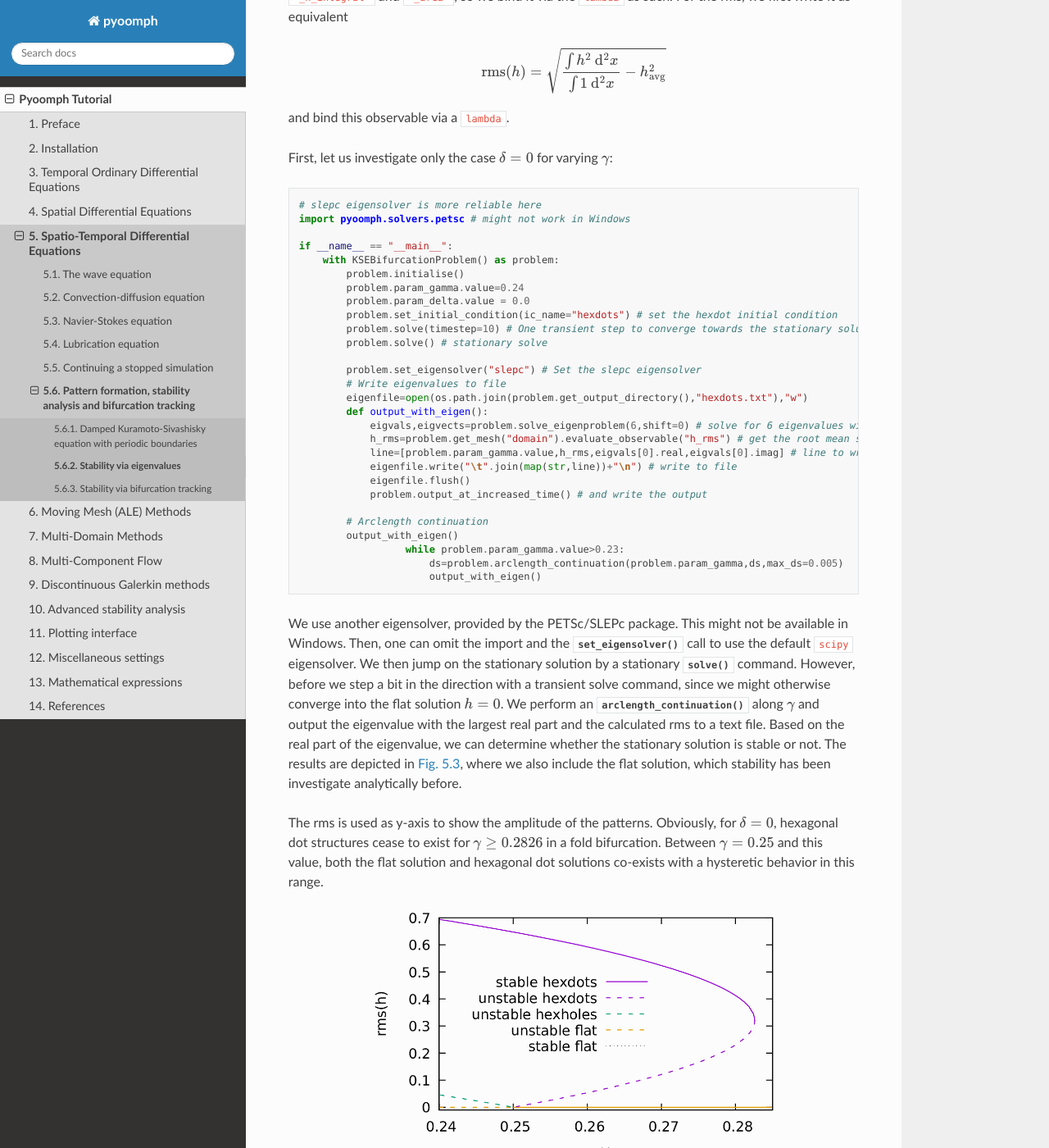
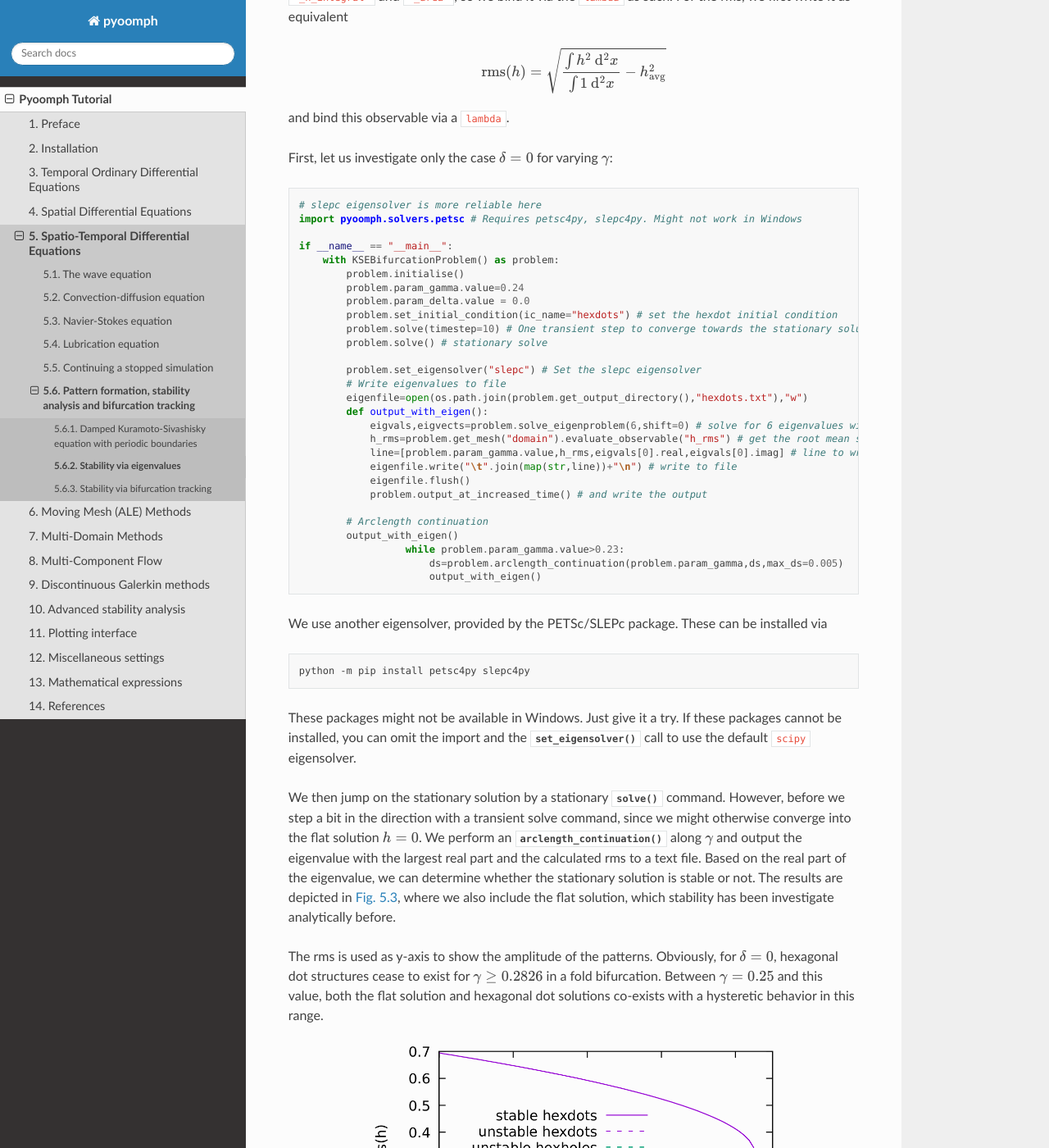
Before and after one commit to pyoomph/pyoomph, a Sphinx documentation site: the page built from docs/source/tutorial/pde/patterns/eigen.rst, in a window 1280 px wide and 1400 px high, scrolled down 2828 px. Shown: the whole window at 82% size. Built offline with Sphinx 7.4.7 and the Read the Docs theme 2.0.0, drawn with Linux system fonts in a browser that asks for light colours.

```diff
--- a/docs/source/tutorial/pde/patterns/eigen.rst
+++ b/docs/source/tutorial/pde/patterns/eigen.rst
@@ -104,7 +104,7 @@ First, let us investigate only the case :math:`\delta=0` for varying :math:`\gam
 
 
    # slepc eigensolver is more reliable here
-   import pyoomph.solvers.petsc # might not work in Windows
+   import pyoomph.solvers.petsc # Requires petsc4py, slepc4py. Might not work in Windows
 
    if __name__ == "__main__":
        with KSEBifurcationProblem() as problem:
@@ -132,7 +132,15 @@ First, let us investigate only the case :math:`\delta=0` for varying :math:`\gam
 		         ds=problem.arclength_continuation(problem.param_gamma,ds,max_ds=0.005)
 		         output_with_eigen()
 
-We use another eigensolver, provided by the PETSc/SLEPc package. This might not be available in Windows. Then, one can omit the import and the :py:meth:`~pyoomph.generic.problem.Problem.set_eigensolver` call to use the default ``scipy`` eigensolver. We then jump on the stationary solution by a stationary :py:meth:`~pyoomph.generic.problem.Problem.solve` command. However, before we step a bit in the direction with a transient solve command, since we might otherwise converge into the flat solution :math:`h=0`. We perform an :py:meth:`~pyoomph.generic.problem.Problem.arclength_continuation` along :math:`\gamma` and output the eigenvalue with the largest real part and the calculated rms to a text file. Based on the real part of the eigenvalue, we can determine whether the stationary solution is stable or not. The results are depicted in :numref:`figpdeksefold`, where we also include the flat solution, which stability has been investigate analytically before.
+We use another eigensolver, provided by the PETSc/SLEPc package. These can be installed via
+
+.. code:: bash
+
+   python -m pip install petsc4py slepc4py
+
+These packages might not be available in Windows. Just give it a try. If these packages cannot be installed, you can omit the import and the :py:meth:`~pyoomph.generic.problem.Problem.set_eigensolver` call to use the default ``scipy`` eigensolver.
+
+We then jump on the stationary solution by a stationary :py:meth:`~pyoomph.generic.problem.Problem.solve` command. However, before we step a bit in the direction with a transient solve command, since we might otherwise converge into the flat solution :math:`h=0`. We perform an :py:meth:`~pyoomph.generic.problem.Problem.arclength_continuation` along :math:`\gamma` and output the eigenvalue with the largest real part and the calculated rms to a text file. Based on the real part of the eigenvalue, we can determine whether the stationary solution is stable or not. The results are depicted in :numref:`figpdeksefold`, where we also include the flat solution, which stability has been investigate analytically before.
 
 The rms is used as y-axis to show the amplitude of the patterns. Obviously, for :math:`\delta=0`, hexagonal dot structures cease to exist for :math:`\gamma\geq 0.2826` in a fold bifurcation. Between :math:`\gamma=0.25` and this value, both the flat solution and hexagonal dot solutions co-exists with a hysteretic behavior in this range.
 
--- a/docs/source/tutorial/pde/patterns/kuramoto_sivanshinsky_arclength_eigen.py
+++ b/docs/source/tutorial/pde/patterns/kuramoto_sivanshinsky_arclength_eigen.py
@@ -65,7 +65,7 @@ class KSEBifurcationProblem(Problem):
 
 
 # slepc eigensolver is more reliable here
-import pyoomph.solvers.petsc # might not work in Windows
+import pyoomph.solvers.petsc # Requires petsc4py, slepc4py. Might not work in Windows
 
 if __name__ == "__main__":
     with KSEBifurcationProblem() as problem:
--- a/docs/source/tutorial/plotting/kuramoto_sivanshinsky_arclength_eigen.py
+++ b/docs/source/tutorial/plotting/kuramoto_sivanshinsky_arclength_eigen.py
@@ -65,7 +65,7 @@ class KSEBifurcationProblem(Problem):
 
 
 # slepc eigensolver is more reliable here
-import pyoomph.solvers.petsc # might not work in Windows
+import pyoomph.solvers.petsc # Requires petsc4py, slepc4py. Might not work in Windows
 
 if __name__ == "__main__":
     with KSEBifurcationProblem() as problem:
```
Also changed, not shown: README.md (+16 -16 lines), 1 other file.
